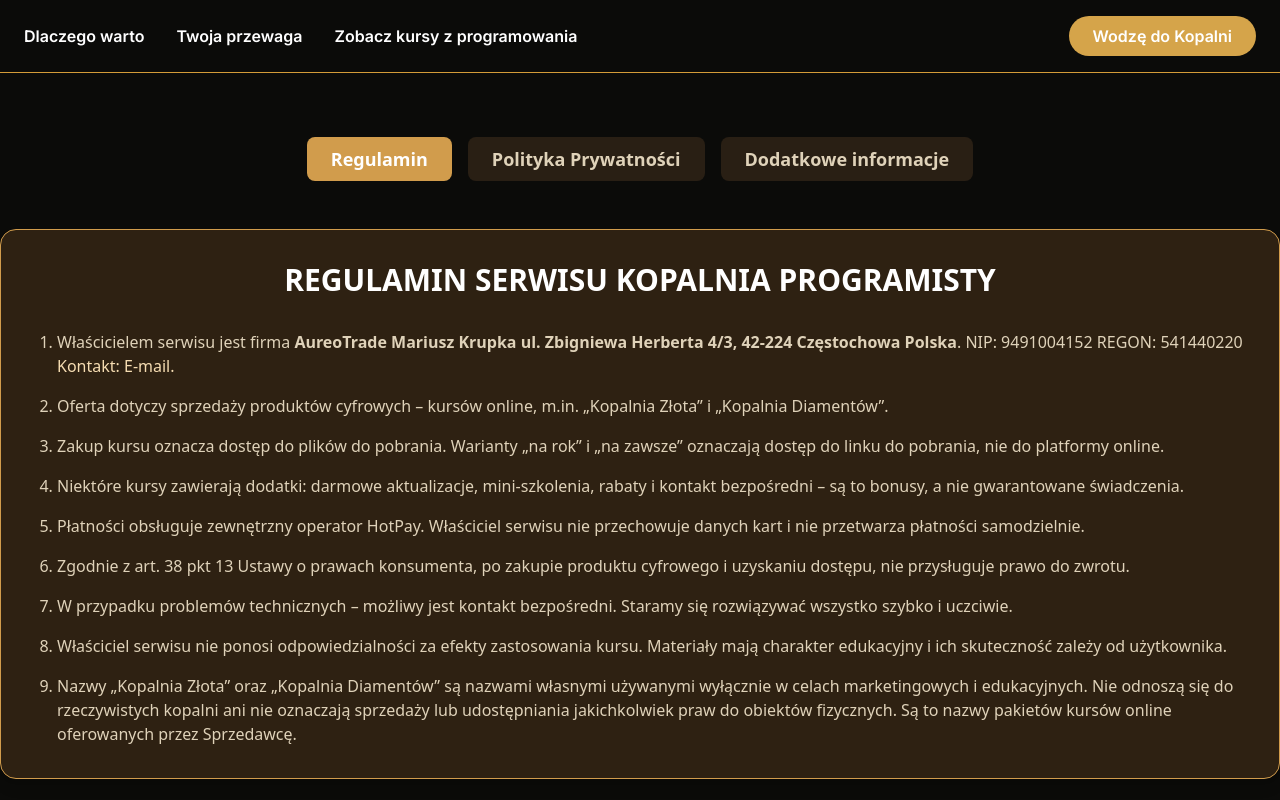
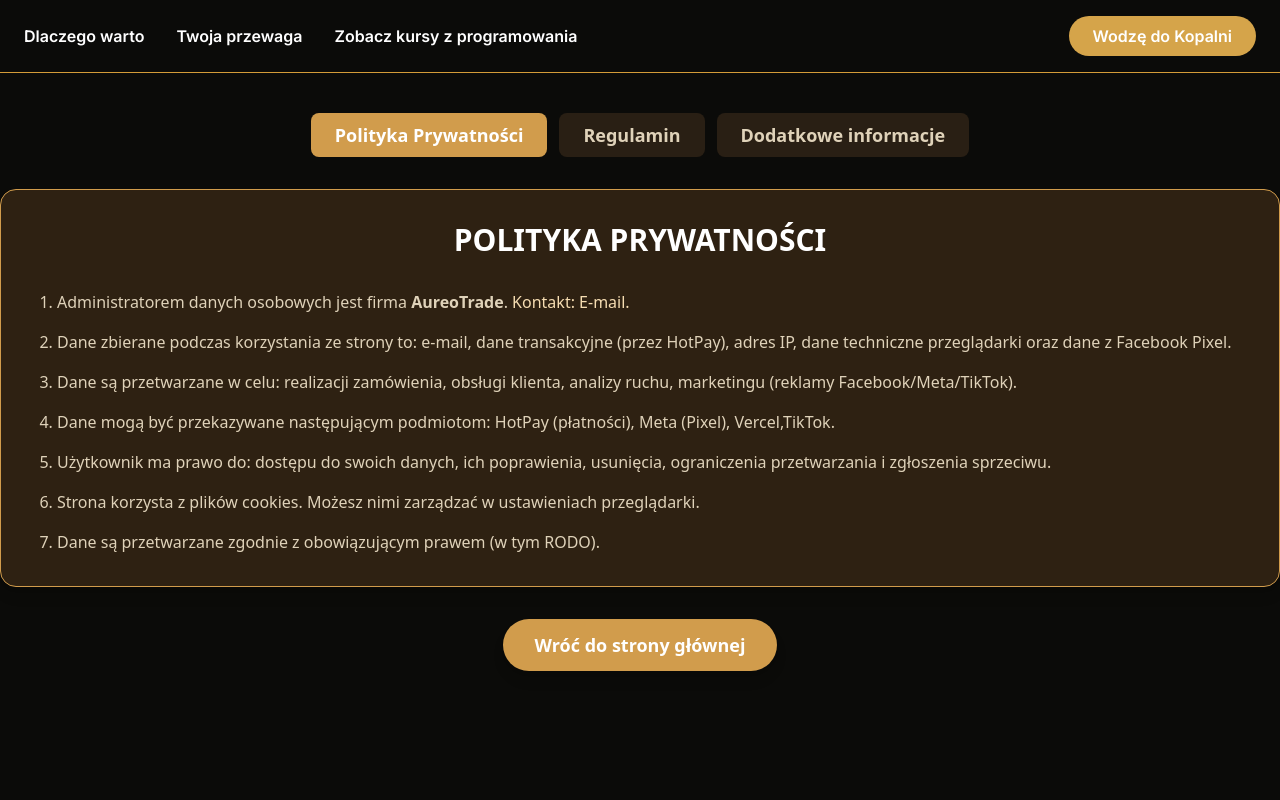
Before and after one commit to zzevh/Kopalnia-Programisty, a React (Vite) app: page /legals in a window 1280 px wide. Shown: the top 800 px of the page. Built offline with nearby package versions, Linux system fonts and the light colour scheme.

Commit message:
fully complete

```diff
--- a/src/App.jsx
+++ b/src/App.jsx
@@ -511,10 +511,10 @@
                         setAcceptGold(e.target.checked);
                         if (e.target.checked) setGoldError(false);
                       }}
-                      className="w-4 h-4 mr-2 accent-[#D5A44A] mt-1"
+                      className="w-6 h-6 mr-2 accent-[#D5A44A] mt-0.5 cursor-pointer"
                       id="acceptGold"
                     />
-                    <label htmlFor="acceptGold" className="text-[#DFD2B9] text-xs leading-tight">
+                    <label htmlFor="acceptGold" className="text-[#DFD2B9] text-xs leading-tight cursor-pointer">
                       Zapoznałem/am się i akceptuję
                       <a href="/legals" className="inline-block mx-1 px-1 text-[#FFE8BE]">Regulamin</a>,
                       <a href="/legals" className="inline-block mx-1 px-1 text-[#FFE8BE]">Politykę Prywatności</a> oraz
@@ -610,10 +610,10 @@
                         setAcceptDiamond(e.target.checked);
                         if (e.target.checked) setDiamondError(false);
                       }}
-                      className="w-4 h-4 mr-2 accent-[#1E64D1] mt-1"
+                      className="w-6 h-6 mr-2 accent-[#1E64D1] mt-0.5 cursor-pointer"
                       id="acceptDiamond"
                     />
-                    <label htmlFor="acceptDiamond" className="text-white text-xs leading-tight">
+                    <label htmlFor="acceptDiamond" className="text-white text-xs leading-tight cursor-pointer">
                       Zapoznałem/am się i akceptuję
                       <a href="/legals" className="inline-block mx-1 px-1 text-white">Regulamin</a>,
                       <a href="/legals" className="inline-block mx-1 px-1 text-white">Politykę Prywatności</a> oraz
--- a/src/components/Navbar.jsx
+++ b/src/components/Navbar.jsx
@@ -52,7 +52,7 @@
               Zobacz kursy z programowania
             </a>
             <a
-              href="#"
+              href="#kurs"
               className="bg-[#D49C38] hover:bg-[#c69643] text-white font-semibold font-inter px-6 py-2 rounded-full text-center transition-colors"
             >
               Otwórz Kopalnię
--- a/src/pages/Legals.jsx
+++ b/src/pages/Legals.jsx
@@ -5,14 +5,14 @@
     <h2 className="text-2xl md:text-3xl font-bold text-white mb-8 text-center">REGULAMIN SERWISU KOPALNIA PROGRAMISTY</h2>
     <ol className="list-decimal pl-6 space-y-4">
       <li>Właścicielem serwisu jest firma <strong>AureoTrade Mariusz Krupka ul. Zbigniewa Herberta 4/3, 42-224 Częstochowa Polska</strong>. NIP: 9491004152 REGON: 541440220 <a className='text-[#F6DDB2]' href="/kontakt">Kontakt: E-mail.</a></li>
-      <li>Oferta dotyczy sprzedaży produktów cyfrowych – kursów online, m.in. „Kopalnia Złota” i „Kopalnia Diamentów”.</li>
-      <li>Zakup kursu oznacza dostęp do plików do pobrania. Warianty „na rok” i „na zawsze” oznaczają dostęp do linku do pobrania, nie do platformy online.</li>
+      <li>Oferta dotyczy sprzedaży produktów cyfrowych – kursów online, m.in. „Kopalnia Złota" i „Kopalnia Diamentów".</li>
+      <li>Zakup kursu oznacza dostęp do plików do pobrania. Warianty „na rok" i „na zawsze" oznaczają dostęp do linku do pobrania, nie do platformy online.</li>
       <li>Niektóre kursy zawierają dodatki: darmowe aktualizacje, mini-szkolenia, rabaty i kontakt bezpośredni – są to bonusy, a nie gwarantowane świadczenia.</li>
       <li>Płatności obsługuje zewnętrzny operator HotPay. Właściciel serwisu nie przechowuje danych kart i nie przetwarza płatności samodzielnie.</li>
       <li>Zgodnie z art. 38 pkt 13 Ustawy o prawach konsumenta, po zakupie produktu cyfrowego i uzyskaniu dostępu, nie przysługuje prawo do zwrotu.</li>
       <li>W przypadku problemów technicznych – możliwy jest kontakt bezpośredni. Staramy się rozwiązywać wszystko szybko i uczciwie.</li>
       <li>Właściciel serwisu nie ponosi odpowiedzialności za efekty zastosowania kursu. Materiały mają charakter edukacyjny i ich skuteczność zależy od użytkownika.</li>
-      <li>Nazwy „Kopalnia Złota” oraz „Kopalnia Diamentów” są nazwami własnymi używanymi wyłącznie w celach marketingowych i edukacyjnych. Nie odnoszą się do rzeczywistych kopalni ani nie oznaczają sprzedaży lub udostępniania jakichkolwiek praw do obiektów fizycznych. Są to nazwy pakietów kursów online oferowanych przez Sprzedawcę.</li>
+      <li>Nazwy „Kopalnia Złota" oraz „Kopalnia Diamentów" są nazwami własnymi używanymi wyłącznie w celach marketingowych i edukacyjnych. Nie odnoszą się do rzeczywistych kopalni ani nie oznaczają sprzedaży lub udostępniania jakichkolwiek praw do obiektów fizycznych. Są to nazwy pakietów kursów online oferowanych przez Sprzedawcę.</li>
     </ol>
   </>
 );
@@ -38,8 +38,8 @@
   <>
     <h2 className="text-2xl md:text-3xl font-bold text-white mb-8 text-center">DODATKOWE INFORMACJE</h2>
     <ul className="list-disc pl-6 space-y-4">
-      <li>Podpunkt „Wszystko co jest opisane powyżej na stronie” oznacza materiały przypisane do konkretnego kursu („Kopalnia Złota” lub „Diamentów”).</li>
-      <li>Dostęp „na rok” lub „na zawsze” oznacza dostęp do linku do pobrania kursu. Nie obejmuje dostępu do platformy czy konta użytkownika.</li>
+      <li>Podpunkt „Wszystko co jest opisane powyżej na stronie" oznacza materiały przypisane do konkretnego kursu („Kopalnia Złota" lub „Diamentów").</li>
+      <li>Dostęp „na rok" lub „na zawsze" oznacza dostęp do linku do pobrania kursu. Nie obejmuje dostępu do platformy czy konta użytkownika.</li>
       <li>Może się jednak zdarzyć, że link do pobrania wygaśnie wcześniej z powodów technicznych (np. wygasające linki w chmurze, usunięcie plikow cookies itd.) W takich przypadkach nie ponosimy odpowiedzialności za brak możliwości pobrania, dlatego zdecydowanie zalecamy jak najszybsze pobranie materiałów po zakupie i ich zachowanie na własnym urządzeniu.</li>
       <li>Aktualizacje kursów są darmowe, ale ich dostępność nie jest gwarantowana.</li>
       <li>Mini-szkolenia mogą pojawić się w przyszłości, ale nie są gwarantowane (termin i forma zależne od dostępności).</li>
@@ -53,35 +53,44 @@
 
 
 const Legals = () => {
-  const [active, setActive] = useState('regulamin');
+  const [active, setActive] = useState('polityka');
 
   return (
-    <div className="min-h-screen bg-[#0B0B09] text-[#DFD2B9] py-16 px-4 md:px-0 flex flex-col items-center">
+    <div className="min-h-screen bg-[#0B0B09] text-[#DFD2B9] py-10 px-4 md:px-0 flex flex-col items-center">
       <div className="flex flex-col items-center w-full max-w-7xl mx-auto">
-        <div className="flex flex-row gap-4 mb-12 w-full justify-center">
+        <div className="flex flex-wrap gap-3 mb-8 w-full justify-center">
           <button
-            className={`px-6 py-2 rounded-lg font-bold text-lg transition ${active === 'regulamin' ? 'bg-[#D19C4C] text-white' : 'bg-[#291F14] text-[#DFD2B9]'}`}
+            className={`px-4 md:px-6 py-2 rounded-lg font-bold text-base md:text-lg transition ${active === 'polityka' ? 'bg-[#D19C4C] text-white' : 'bg-[#291F14] text-[#DFD2B9]'}`}
+            onClick={() => setActive('polityka')}
+          >
+            Polityka Prywatności
+          </button>
+          <button
+            className={`px-4 md:px-6 py-2 rounded-lg font-bold text-base md:text-lg transition ${active === 'regulamin' ? 'bg-[#D19C4C] text-white' : 'bg-[#291F14] text-[#DFD2B9]'}`}
             onClick={() => setActive('regulamin')}
           >
             Regulamin
           </button>
           <button
-            className={`px-6 py-2 rounded-lg font-bold text-lg transition ${active === 'polityka' ? 'bg-[#D19C4C] text-white' : 'bg-[#291F14] text-[#DFD2B9]'}`}
-            onClick={() => setActive('polityka')}
-          >
-            Polityka Prywatności
-          </button>
-          <button
-            className={`px-6 py-2 rounded-lg font-bold text-lg transition ${active === 'info' ? 'bg-[#D19C4C] text-white' : 'bg-[#291F14] text-[#DFD2B9]'}`}
+            className={`px-4 md:px-6 py-2 rounded-lg font-bold text-base md:text-lg transition ${active === 'info' ? 'bg-[#D19C4C] text-white' : 'bg-[#291F14] text-[#DFD2B9]'}`}
             onClick={() => setActive('info')}
           >
             Dodatkowe informacje
           </button>
         </div>
-        <div className="bg-[#2E2112] rounded-2xl p-8 w-full shadow-lg border border-[#D19C4C] ">
+        <div className="bg-[#2E2112] rounded-2xl p-4 md:p-8 w-full shadow-lg border border-[#D19C4C]">
           {active === 'regulamin' && REGULAMIN}
           {active === 'polityka' && POLITYKA}
           {active === 'info' && INFO}
+        </div>
+
+        <div className="w-full mt-8 flex justify-center">
+          <a
+            href="/"
+            className="bg-[#D19C4C] hover:bg-[#c69643] text-white font-semibold py-3 px-8 rounded-full transition-colors text-lg flex items-center justify-center w-full md:w-auto min-w-[200px] shadow-lg"
+          >
+            Wróć do strony głównej
+          </a>
         </div>
       </div>
     </div>
```
